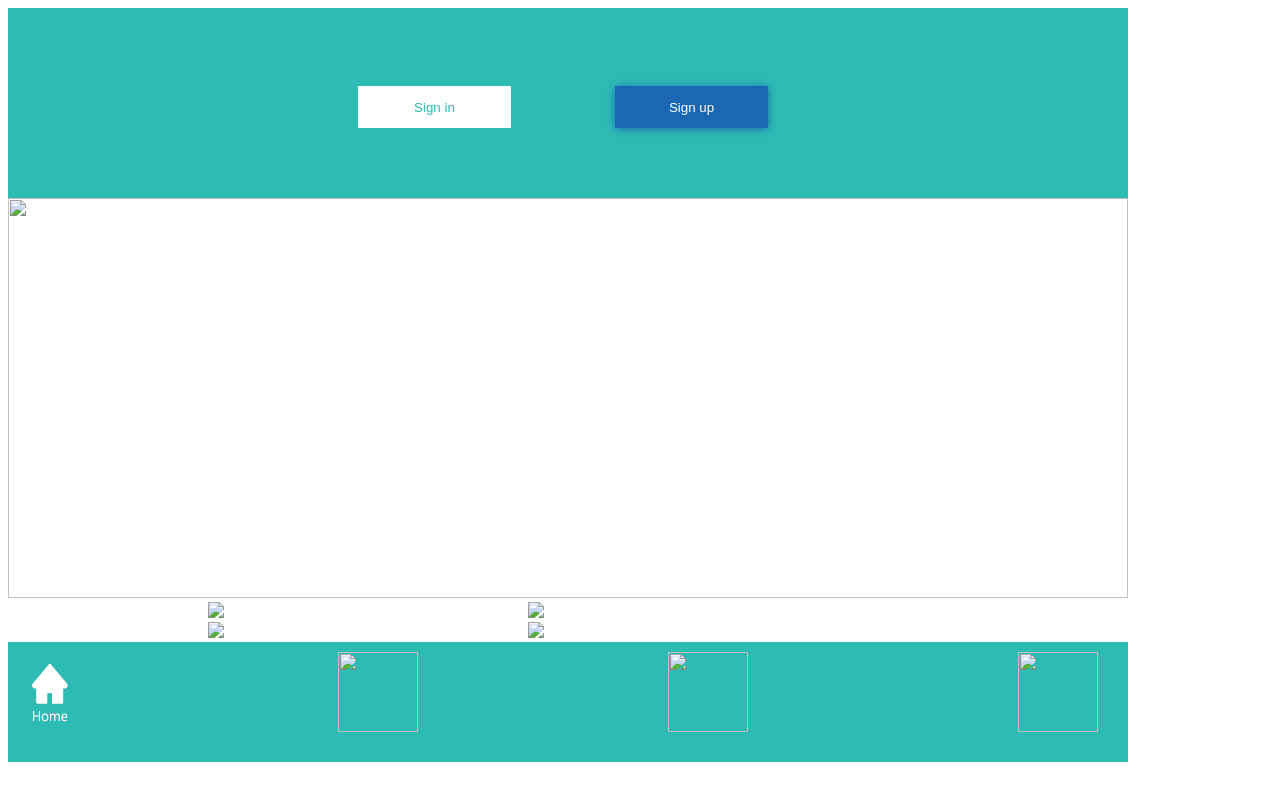
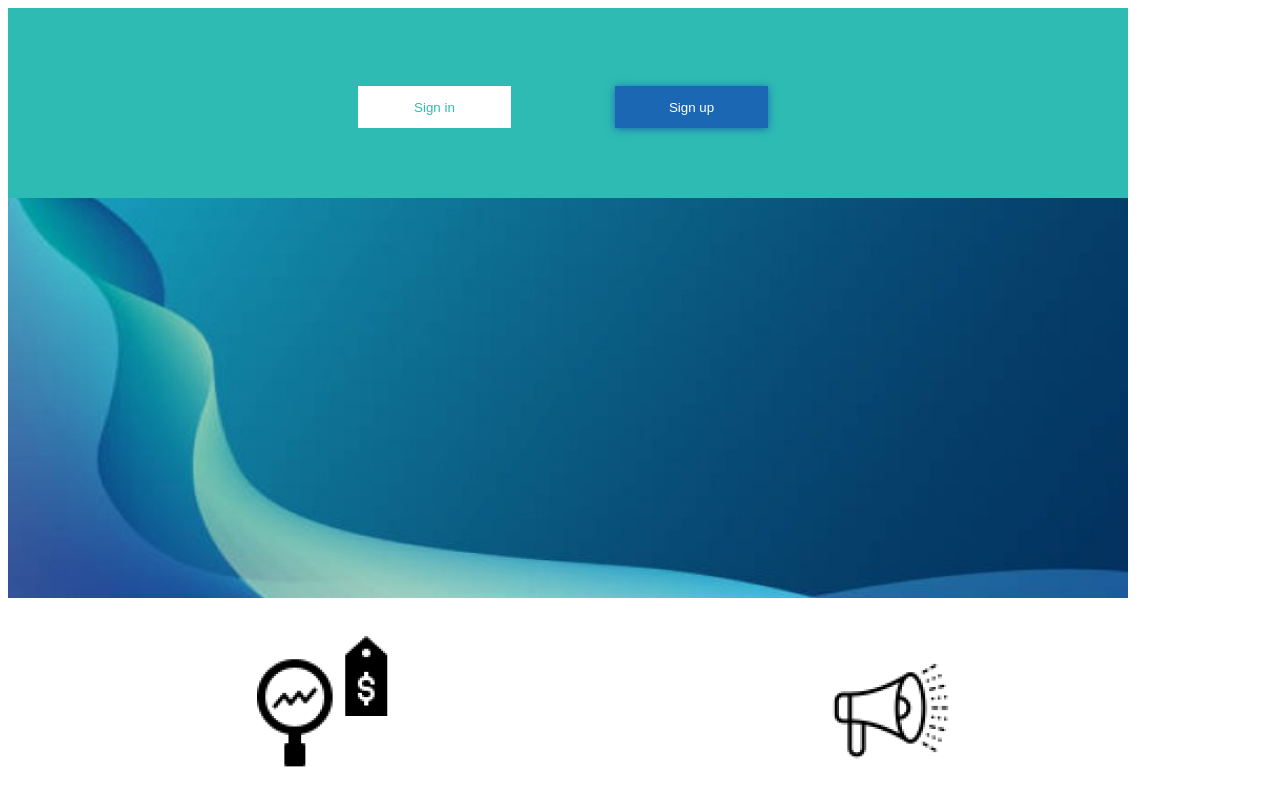
Before and after one commit to sfaridabbas/sultandash-board, a plain HTML site: page index.html in a window 1280 px wide. Shown: the top 797 px of the page. Drawn offline with Linux system fonts and the light colour scheme; files that its build step writes are made by us from their sources; files whose address does not match are found by name.

Commit message:
Update index.html

```diff
--- a/index.html
+++ b/index.html
@@ -4,7 +4,7 @@
 <head>
     <meta charset="utf-8">
     <meta name="viewport" content="width=device-width, initial-scale=1">
-    <link rel="stylesheet" href="dashboardcss.css">
+    <link rel="stylesheet" href="css/dashboardcss.css">
     <title>Sultan</title>
 </head>
 
@@ -20,28 +20,28 @@
                 </div>
             </nav>
             <div class="mainb">
-                <img src="/background.jpeg" alt="" style="width: 70rem; height: 25rem;">
+                <img src="images/background.jpeg" alt="" style="width: 70rem; height: 25rem;">
             </div>
             <div class="main"></div>
-            <span><img src="/PR.png"
+            <span><img src="images/PR.png"
                     style="display: flex; justify-content: baseline; display: inline; padding-left: 200px;"></span>
-            <span> <img src="/campaign.png"
+            <span> <img src="images/campaign.png"
                     style="display: flex; justify-content: baseline; display: inline; padding-left: 300px;"></span>
             <div class="main2"></div>
-            <span><img src="/SKU.png"
+            <span><img src="images/SKU.png"
                     style="display: flex; justify-content: baseline; display: inline; padding-left: 200px;"></span>
-            <span><img src="QA.png"
+            <span><img src="images/QA.png"
                     style="display: flex; justify-content: baseline; display:inline; padding-left: 300px;"></span>
         </div>
         <nav class="navbar bg-body-tertiary" style="background-color: #2ebbb3; width: 70rem; height: 15vh;">
             <div class="container" style="display: flex; justify-content: baseline;">
                 <div class="pack1"><img src="/home.png" class="img-fluid" width="80px" height="80px"
                         style="padding-right:250px; padding-top: 10px;"></div>
-                <img src="/vendor.png" class="img-fluid" width="80px" height="80px"
+                <img src="images/vendor.png" class="img-fluid" width="80px" height="80px"
                     style="padding-right:250px; padding-top: 10px;">
-                <img src="/inspiration.png" class="img-fluid" width="80px" height="80px"
+                <img src="images/inspiration.png" class="img-fluid" width="80px" height="80px"
                     style="padding-right:250px; padding-top: 10px; ">
-                <img src="/profile.png" class="img-fluid" width="80px" height="80px"
+                <img src="images/profile.png" class="img-fluid" width="80px" height="80px"
                     style=" padding-left: 20px; padding-top: 10px;">
             </div>
         </nav>
```
